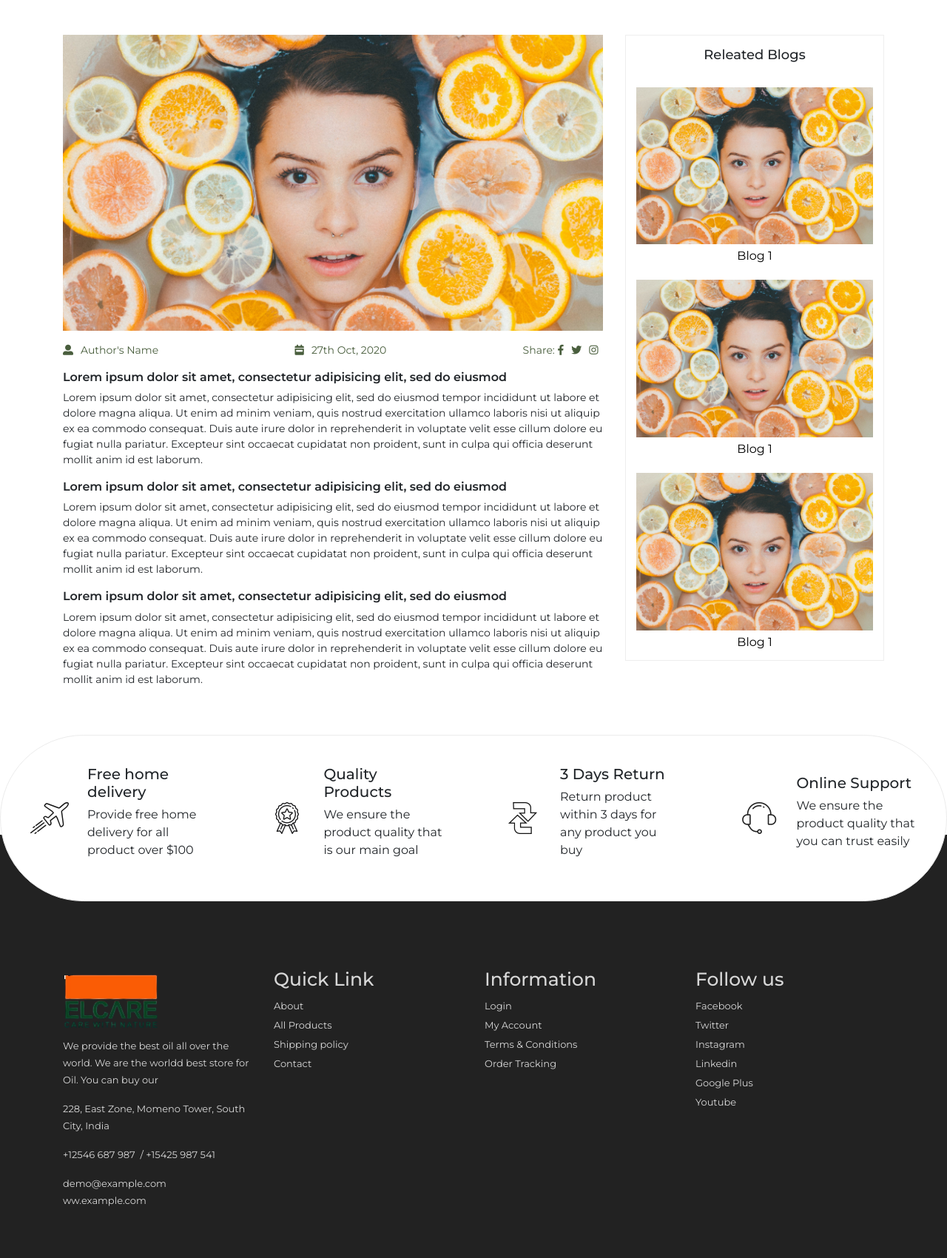
After one commit to aubur/elcure, a PHP site: page /blog-details.php in a window 1280 px wide. The commit adds this page. Shown: the part 394-2094 px from the top of the page at 74% size. Run offline with PHP 8.4, Linux system fonts and the light colour scheme; some libraries are stand-ins or nearby versions.

Commit message:
Reponsive changes

```diff
--- /dev/null
+++ b/blog-details.php
@@ -0,0 +1,91 @@
+<!DOCTYPE html>
+<html>
+   <?php include 'head.php';?>
+   <body>
+      <?php include 'header.php';?>
+      <main>
+         <section style="padding-top: 113px">
+            <div class="inner-banner" style="background: url(images/inner-banner.svg);    background-size: cover; background-position: left;">
+               <!--  <img src="images/inner-banner.svg" alt=""> -->
+               <h1>Blog Detail</h1>
+            </div>
+         </section>
+         <section>
+            <div class="blog-inner">
+               <div class="container">
+                <div class="row">
+                    <div class="col-md-8">
+                        <div class="blog-inner-sec">
+                              <img src="images/blog.jpg">
+                              <div class="blog-author-details">
+                                <div class="">
+
+                                    <p><i class="fas fa-user-alt"></i> Author's Name</p>
+                                </div>
+                                <div class="">
+                                    <p><i class="fas fa-calendar-week"></i> 27th Oct, 2020</p>
+                                </div>
+                                <div class="">
+                                    Share:
+                                    <a href=""><i class="fab fa-facebook-f"></i></a>
+                                    <a href=""><i class="fab fa-twitter"></i></a>
+                                    <a href=""><i class="fab fa-instagram"></i></a>
+                                </div>
+                              </div>
+                                <div class="blog-author-para">
+                                    <h2>Lorem ipsum dolor sit amet, consectetur adipisicing elit, sed do eiusmod</h2>
+                                    <p>Lorem ipsum dolor sit amet, consectetur adipisicing elit, sed do eiusmod
+                                    tempor incididunt ut labore et dolore magna aliqua. Ut enim ad minim veniam,
+                                    quis nostrud exercitation ullamco laboris nisi ut aliquip ex ea commodo
+                                    consequat. Duis aute irure dolor in reprehenderit in voluptate velit esse
+                                    cillum dolore eu fugiat nulla pariatur. Excepteur sint occaecat cupidatat non
+                                    proident, sunt in culpa qui officia deserunt mollit anim id est laborum.</p>
+                                    <h2>Lorem ipsum dolor sit amet, consectetur adipisicing elit, sed do eiusmod</h2>
+                                    <p>Lorem ipsum dolor sit amet, consectetur adipisicing elit, sed do eiusmod
+                                    tempor incididunt ut labore et dolore magna aliqua. Ut enim ad minim veniam,
+                                    quis nostrud exercitation ullamco laboris nisi ut aliquip ex ea commodo
+                                    consequat. Duis aute irure dolor in reprehenderit in voluptate velit esse
+                                    cillum dolore eu fugiat nulla pariatur. Excepteur sint occaecat cupidatat non
+                                    proident, sunt in culpa qui officia deserunt mollit anim id est laborum.</p>
+                                    <h2>Lorem ipsum dolor sit amet, consectetur adipisicing elit, sed do eiusmod</h2>
+                                    <p>Lorem ipsum dolor sit amet, consectetur adipisicing elit, sed do eiusmod
+                                    tempor incididunt ut labore et dolore magna aliqua. Ut enim ad minim veniam,
+                                    quis nostrud exercitation ullamco laboris nisi ut aliquip ex ea commodo
+                                    consequat. Duis aute irure dolor in reprehenderit in voluptate velit esse
+                                    cillum dolore eu fugiat nulla pariatur. Excepteur sint occaecat cupidatat non
+                                    proident, sunt in culpa qui officia deserunt mollit anim id est laborum.</p>
+                                </div>
+                        </div>
+                    </div>
+                    <div class="col-md-4">
+                        <div class="releated-blog">
+                            <h2>Releated Blogs</h2>
+                            <div class="">
+                                <a href="">
+                                    <img src="images/blog.jpg">
+                                    <p class="my-1">Blog 1</p>
+                                </a>
+                            </div>
+                              <div class="">
+                                <a href="">
+                                    <img src="images/blog.jpg">
+                                    <p class="my-1">Blog 1</p>
+                                </a>
+                            </div>
+                              <div class="">
+                                <a href="">
+                                    <img src="images/blog.jpg">
+                                    <p class="my-1">Blog 1</p>
+                                </a>
+                            </div>
+                        </div>
+                    </div>
+                </div>
+               </div>
+            </div>
+         </section>
+         <?php include 'footer-sec.php';?>
+      </main>
+      <?php include 'footer.php';?>
+   </body>
+</html>
--- a/checkout.php
+++ b/checkout.php
@@ -5,8 +5,7 @@
       <?php include 'header.php';?>
       <main>
         <section style="padding-top: 113px">
-          <div class="inner-banner" style="background: url(images/inner-banner.svg);    background-size: cover;
-    background-position: left;">
+          <div class="inner-banner" style="background: url(images/inner-banner.svg);    background-size: cover; background-position: left;">
             <!--  <img src="images/inner-banner.svg" alt=""> -->
               <h1>Checkout</h1>
           </div>
--- a/css/responsive.css
+++ b/css/responsive.css
@@ -62,6 +62,26 @@
 	.buy {
     		font-size: 16px;
 	}
+	.products-listin-sec .products{
+		display: block;
+	}
+	.products-listin-sec .img-sec{
+		width: 35%;
+		margin: 0 auto 1rem ;
+	}
+	.products-listin-sec .products-details {
+    padding: unset;
+    }
+    .products-listin-sec .product-description{
+    	justify-content: center;
+    }
+    .products-listin-sec .product-description{
+    	padding-top: 1rem;
+    }
+    .products-listin-sec .product-description .btn {
+   	 font-size: 14px;
+    	padding: .4rem .7rem;
+	}
 }
 @media screen and (min-width:640px) and (max-width:767px){
 
@@ -114,6 +134,17 @@ main .carousel .carosuel-captions h1{
 			width: 	70%;
 			margin:1rem auto;
 		}
+}
+@media screen and (max-width:767px){
+	.desktop-side-menu{
+		display: none;
+	}
+	.mob{
+		display: none;
+	}
+	.navs_{
+        display: block;
+    }
 }
 @media screen and (max-width:480px){
 		.Products-sec{
--- a/css/style.css
+++ b/css/style.css
@@ -2427,3 +2453,97 @@ header .mobile-nav-bar .r-sec{
     font-weight: normal;
     padding:   .3rem .8rem ;
   }
+  .blog-list .blog-content{
+    width: 100%;
+    padding: 2rem 1rem;
+    margin: unset;
+  }
+    .blog-list .blog-inner p{
+        font-size: 14px;
+        min-height: 100px;
+    }
+    .blog-list .blog-inner{
+        margin: 2rem 0;
+    }
+     .blog-list .blog-inner .btn{
+        color: #fff;
+     }
+  .blog-list .blog-content h2{
+    font-size: 22px;
+  }
+  .blog-list .date{
+    font-size: 12px;
+  }
+    .blog-inner {
+        margin: 3rem 0;
+    }
+  .blog-inner .blog-inner-sec img{
+    width: 100%;
+    height: 400px;
+    object-fit: cover;
+  }
+   .blog-inner
+  .blog-author-details{
+    display: flex;
+    margin: 1rem 0;
+    align-items: center;
+    justify-content: space-between;
+  }
+     .blog-inner
+  .blog-author-details p{
+    margin: 0;
+  }
+   .blog-inner
+  .blog-author-details .fas,
+   .blog-inner
+  .blog-author-details .fab{
+    color: #495E3D;
+    margin-right:  .4rem;
+  }
+
+      .blog-inner
+  .blog-author-details{
+    color: #495E3D;
+    font-size: 14px;
+  }
+   .blog-inner .blog-author-para{
+    margin: 1rem 0;
+   }
+      .blog-inner .blog-author-para h2{
+        font-size: 16px;
+        font-weight: bolder;
+      }
+      .blog-inner .blog-author-para   p{
+        font-size: 14px;
+      }
+      .blog-inner
+      .releated-blog{
+        padding: 0 .4rem;
+        border:1px solid #eee;
+      }
+     .blog-inner
+      .releated-blog a{
+        color: #000;
+        display: inline-block;
+        margin: .5rem;
+        text-align: center;
+      }
+      .blog-inner
+      .releated-blog h2{
+        font-size: 18px;
+        text-align: center;
+        padding: 1rem; border:
+        border:1px solid #eee;
+        border-bottom: none;
+      }
+        .blog-inner
+      .releated-blog  img{
+        width: 100%;
+      }
+
+    .mobile-side-menu{
+        height: 100vh !important;
+    }
+    .navs_{
+        display: none;
+    }
--- /dev/null
+++ b/footer-sec.php
@@ -0,0 +1,34 @@
+<section>
+                  <div class="service-container aos-init aos-animate" data-aos="fade-up" data-aos-duration="1000">
+                     <div class="row ml-0 mr-0">
+                        <div class="service  col-md-3 col-12">
+                           <div class="icon" style="background-image: url(images/service-sprites8cf3.png);"></div>
+                           <div class="content">
+                              <h3>Free home delivery</h3>
+                              <p>Provide free home delivery for all product over $100</p>
+                           </div>
+                        </div>
+                        <div class="service col-md-3 col-12">
+                           <div class="icon" style="background-image: url(images/service-sprites8cf3.png);"></div>
+                           <div class="content">
+                              <h3>Quality Products</h3>
+                              <p>We ensure the product quality that is our main goal</p>
+                           </div>
+                        </div>
+                        <div class="service  col-md-3 col-12">
+                           <div class="icon" style="background-image: url(images/service-sprites8cf3.png);"></div>
+                           <div class="content">
+                              <h3>3 Days Return</h3>
+                              <p>Return product within 3 days for any product you buy</p>
+                           </div>
+                        </div>
+                        <div class="service col-md-3 col-12">
+                           <div class="icon" style="background-image: url( images/service-sprites8cf3.png);"></div>
+                           <div class="content">
+                              <h3>Online Support</h3>
+                              <p>We ensure the product quality that you can trust easily</p>
+                           </div>
+                        </div>
+                     </div>
+                  </div>
+            </section>
--- a/header.php
+++ b/header.php
@@ -112,16 +112,16 @@
                     Close</a>
                 </div>
                 <ul>
-                    <li><a href="" class="nb">Home</a></li>
+                    <li><a href="">Home</a></li>
                     <li><a href="">Wellness</a></li>
                     <li><a href="">beauty</a></li>
-                    <li><a href="" class="nb">facecare</a></li>
+                    <li><a href="">facecare</a></li>
                     <li><a href="">skincare</a></li>
-                    <li><a href="" class="nb">haircare</a></li>
+                    <li><a href="">haircare</a></li>
                     <li><a href="">hygiene</a></li>
-                    <li><a href="" class="nb">produts</a></li>
+                    <li><a href="">produts</a></li>
                     <li><a href="">ingredients</a></li>
-                    <li><a href="" class="nb">about us</a></li>
+                    <li><a href="">about us</a></li>
                     <li class="btop"></li>
                     <li><a href="" class="no-bold">Account</a></li>
                     <li><a href="" class="no-bold">order</a></li>
--- a/js/index.js
+++ b/js/index.js
@@ -184,6 +184,39 @@
 
                $('.hideSidebar2').click(kori)
                $('.overlay2').click(kori)
+               //
+
+                $('.triggerSidebar').click(function() {
+                $('.Sidenavbar2').css('right', '0px')
+                $('.overlay2').css('display', 'block')
+               })
+
+               var kori = function() {
+               $('.overlay2').css('display', 'none')
+               $('.Sidenavbar2').css('right', '-405px')
+               }
+
+               $('.hideSidebar3').click(kori)
+               $('.overlay2').click(kori)
+               //
+
+
+
+             $('.triggerSidebar-category').click(function() {
+                // alert(1);
+                $('.mobile-side-menu').css('right', '0px');
+                // alert(2);
+                // $('.overlay').css('display', 'block')
+               })
+
+               var kori2 = function() {
+                // alert(3);
+               // $('.overlay').css('display', 'none')
+               $('.mobile-side-menu').css('right', '-405px')
+               }
+
+               $('.hideSidebar').click(kori2)
+               // $('.overlay').click(kori2)
 
 
             $('.carosuel_').slick({
```
Also changed, not shown: other parts of css/style.css (+26 -0 lines), blog.php (added, +110 -0 lines), category.php (+30 -3 lines).
